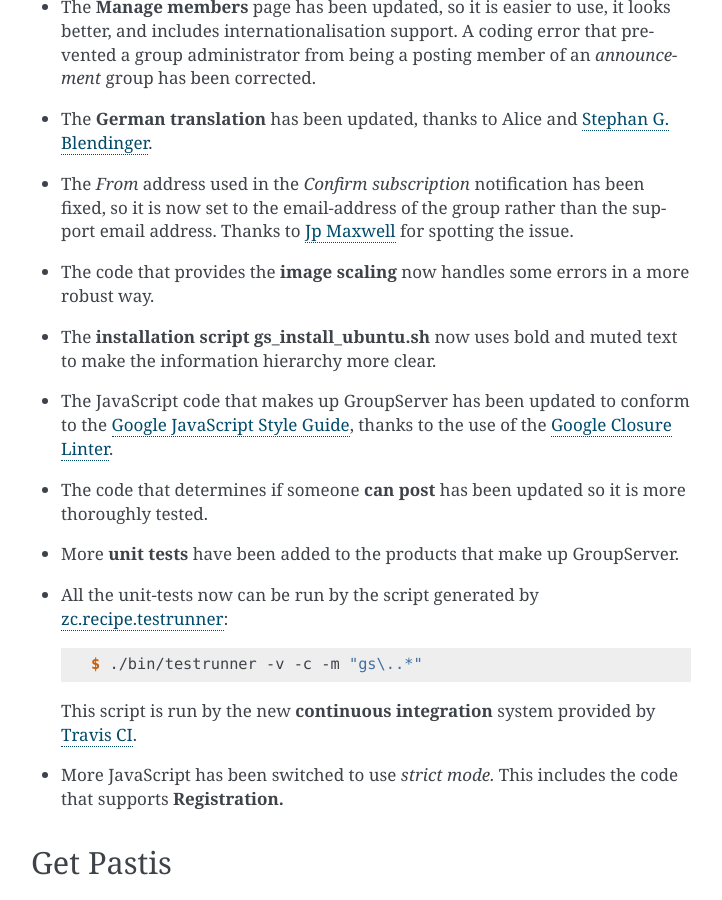
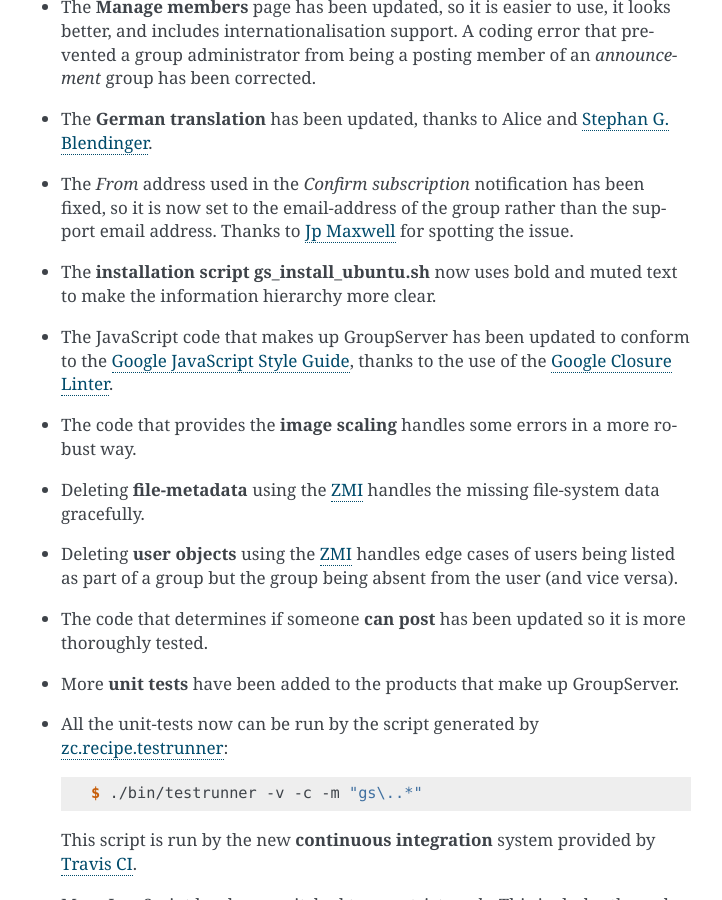
Before and after one commit to groupserver/buildout, a Sphinx documentation site: the page built from docs/release-notes-16mm.rst, in a window 1280 px wide and 900 px high, scrolled down 1484 px. Shown: the whole window, without its empty margins (389-1111 px from the left). Built offline with Sphinx 7.4.7, drawn with Linux system fonts in a browser that asks for light colours.

Commit message:
Following the bug-fixes to allow files and users to be deleted with grace.

```diff
--- a/docs/release-notes-16mm.rst
+++ b/docs/release-notes-16mm.rst
@@ -107,6 +107,8 @@ updated.
    pair: Internationalisation; German
    pair: JavaScript; Style guide
    pair: Notification; Confirm subscription
+   pair: ZMI; User objects
+   pair: ZMI; File objects
    triple: Group; Type; Announcement
 
 Minor improvements
@@ -130,9 +132,6 @@ Minor improvements
   the email-address of the group rather than the support email
   address. Thanks to `Jp Maxwell`_ for spotting the issue.
 
-* The code that provides the **image scaling** now handles some
-  errors in a more robust way.
-
 * The **installation script** :program:`gs_install_ubuntu.sh` now
   uses bold and muted text to make the information hierarchy more
   clear.
@@ -140,6 +139,16 @@ Minor improvements
 * The JavaScript code that makes up GroupServer has been updated
   to conform to the `Google JavaScript Style Guide`_, thanks to
   the use of the `Google Closure Linter`_.
+
+* The code that provides the **image scaling** handles some
+  errors in a more robust way.
+
+* Deleting **file-metadata** using the :ref:`ZMI <ZMI Login>`
+  handles the missing file-system data gracefully.
+
+* Deleting **user objects** using the :ref:`ZMI <ZMI Login>`
+  handles edge cases of users being listed as part of a group but
+  the group being absent from the user (and vice versa).
 
 * The code that determines if someone **can post** has been
   updated so it is more thoroughly tested.
--- a/versions.cfg
+++ b/versions.cfg
@@ -143,7 +143,7 @@ gs.skin.blue = 2.2.3.dev20151027202535
 gs.skin.green = 2.2.5.dev20151027202735
 gs.viewlet = 2.0-20140225224931-4f2c3bf42ffc
 Products.CustomProperties = 1.0-20120721062856-e4e6ed694b72
-Products.CustomUserFolder = 11.2.2.dev20150512173341-85420b276146
+Products.CustomUserFolder = 11.2.3.dev20160301014402
 Products.DataTemplates = 1.0.1.dev20140620170650-12ee748e76dc
 Products.GSAuditTrail = 3.2.1.dev20150217212319-b6a4859bb544
 Products.GSContent = 16.2.0.dev20150709001240
@@ -159,7 +159,7 @@ Products.GSSiteMenu = 1.0-20120721062641-78dce3c488f8
 Products.GroupServer = 2.5.0.dev20150709175410
 Products.XWFChat = 1.0-20120711070747-6e408ef6e1f3
 Products.XWFCore = 2.0-20150416173722-3489735ffc20
-Products.XWFFileLibrary2 = 2.0.0.dev20151016230202
+Products.XWFFileLibrary2 = 8.2.1.dev20160301013625
 Products.XWFMailingListManager = 4.0.2.dev20150730165919
 
 # The packages that install GroupServer, and starts your first site.
```
Also changed, not shown: other parts of docs/release-notes-16mm.rst (+1 -1 lines).
